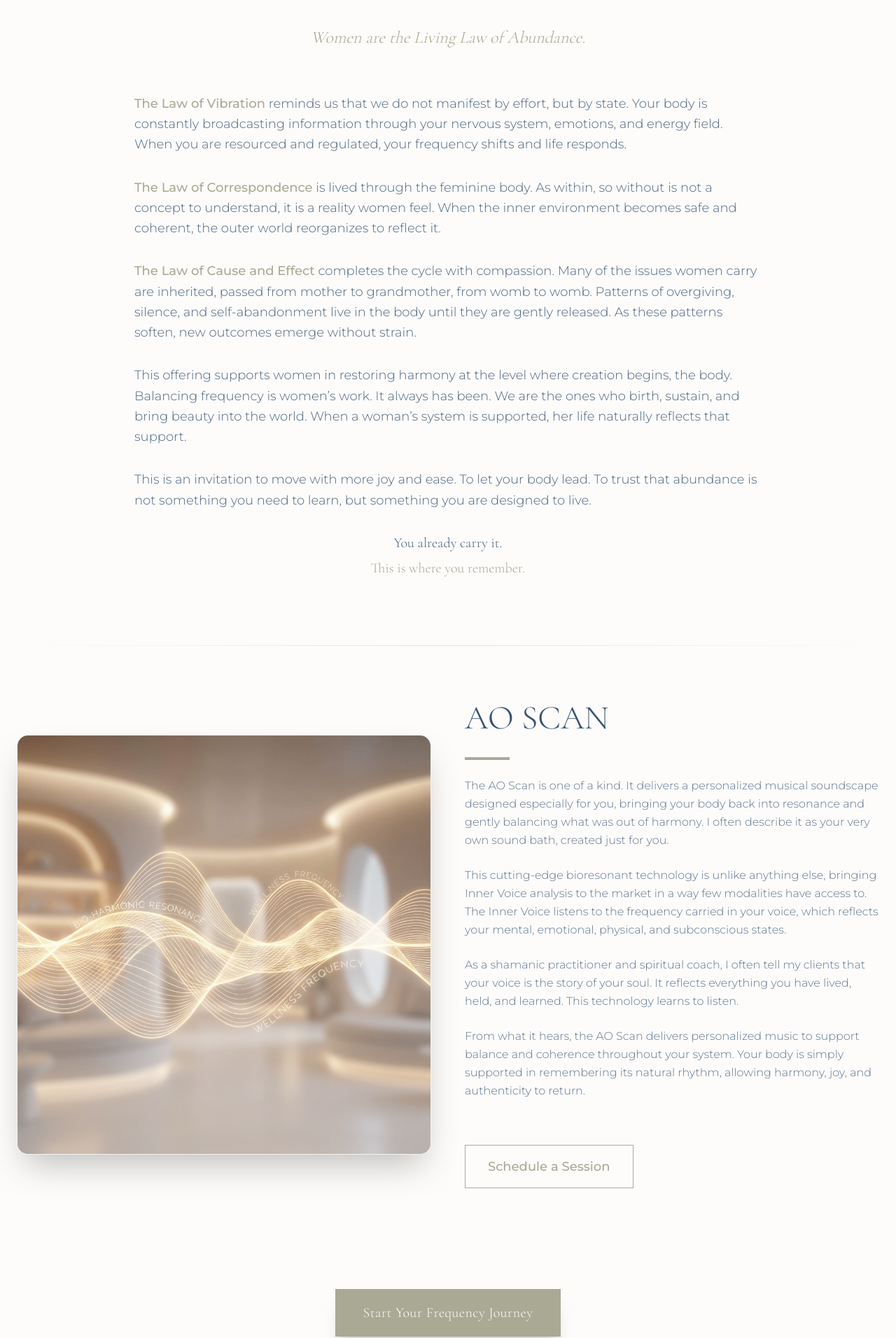
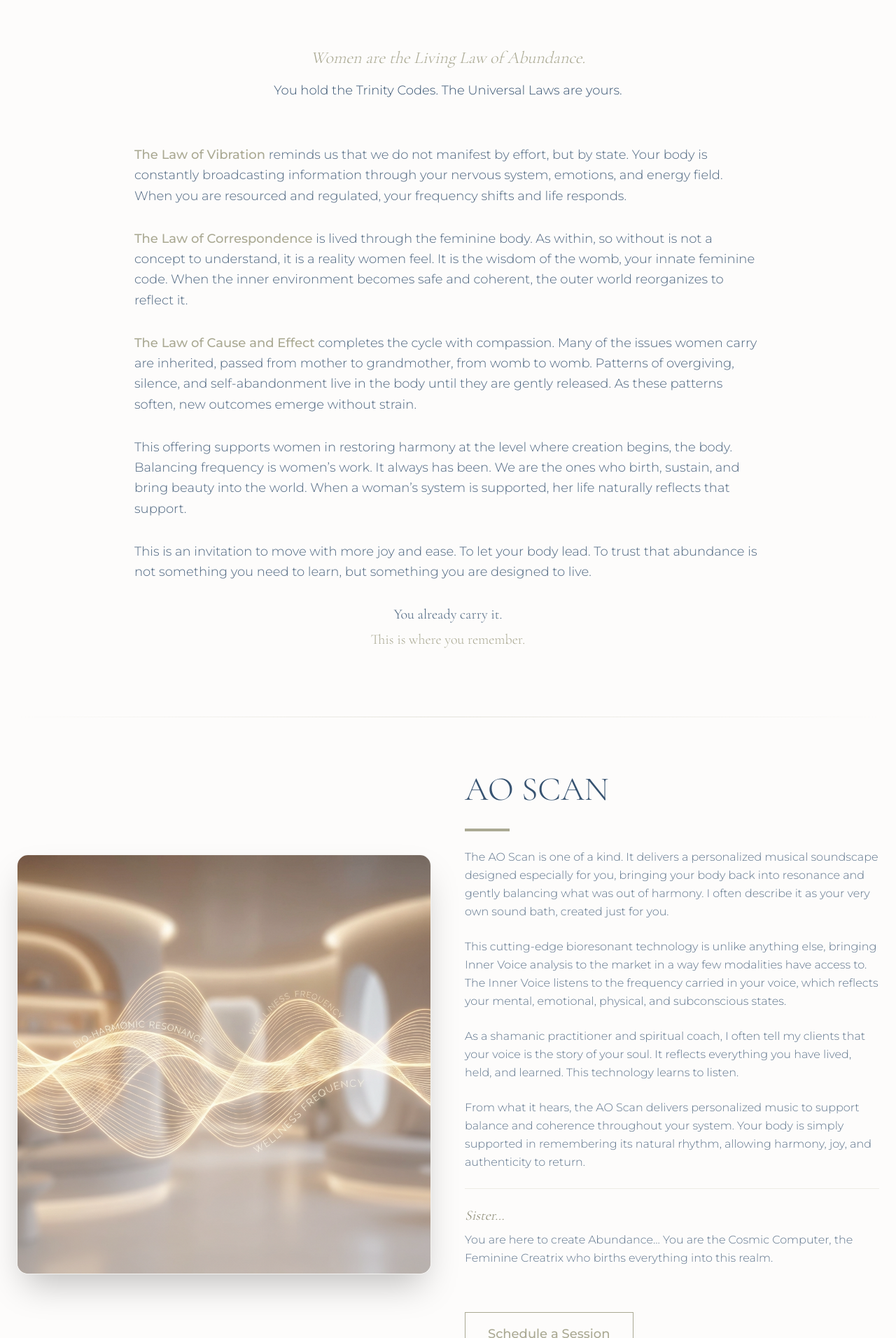
Before and after one commit to majorvfx/shamanic-beauty, a Next.js app: page /frequency in a window 1280 px wide. Shown: the part 908-2820 px from the top of the page at 70% size. Built offline with nearby package versions, Linux system fonts and the light colour scheme.

Commit message:
Update Frequency page copy

```diff
--- a/src/app/frequency/page.tsx
+++ b/src/app/frequency/page.tsx
@@ -45,7 +45,7 @@
                         voice steady, at ease, like the warm sun on your face. Not rushing,
                         not reaching, just being held in a quiet sense of enough. It is the
                         kind of ease that tells your nervous system it can finally rest. In
-                        that moment, you have everything you need.
+                        that moment, you have everything you need, and your natural abundance activates.
                     </p>
                     <p>
                         This is not a course designed to fix you or teach you how to become
@@ -63,6 +63,8 @@
                     </p>
                     <p className="text-2xl font-serif text-gold italic text-center py-8">
                         Women are the Living Law of Abundance.
+                        <br />
+                        <span className="text-lg block mt-4 font-sans not-italic text-foreground">You hold the Trinity Codes. The Universal Laws are yours.</span>
                     </p>
                     <p>
                         <strong className="text-gold font-medium">The Law of Vibration</strong> reminds us
@@ -74,7 +76,7 @@
                     <p>
                         <strong className="text-gold font-medium">The Law of Correspondence</strong> is
                         lived through the feminine body. As within, so without is not a
-                        concept to understand, it is a reality women feel. When the inner
+                        concept to understand, it is a reality women feel. It is the wisdom of the womb, your innate feminine code. When the inner
                         environment becomes safe and coherent, the outer world reorganizes to
                         reflect it.
                     </p>
@@ -158,6 +160,14 @@
                                     is simply supported in remembering its natural rhythm, allowing
                                     harmony, joy, and authenticity to return.
                                 </p>
+                                <div className="border-t border-gold/20 pt-6 mt-6">
+                                    <p className="font-serif italic text-xl text-gold-dark">
+                                        Sister…
+                                    </p>
+                                    <p className="mt-2">
+                                        You are here to create Abundance… You are the Cosmic Computer, the Feminine Creatrix who births everything into this realm.
+                                    </p>
+                                </div>
                             </div>
 
                             <div className="pt-8">
```
